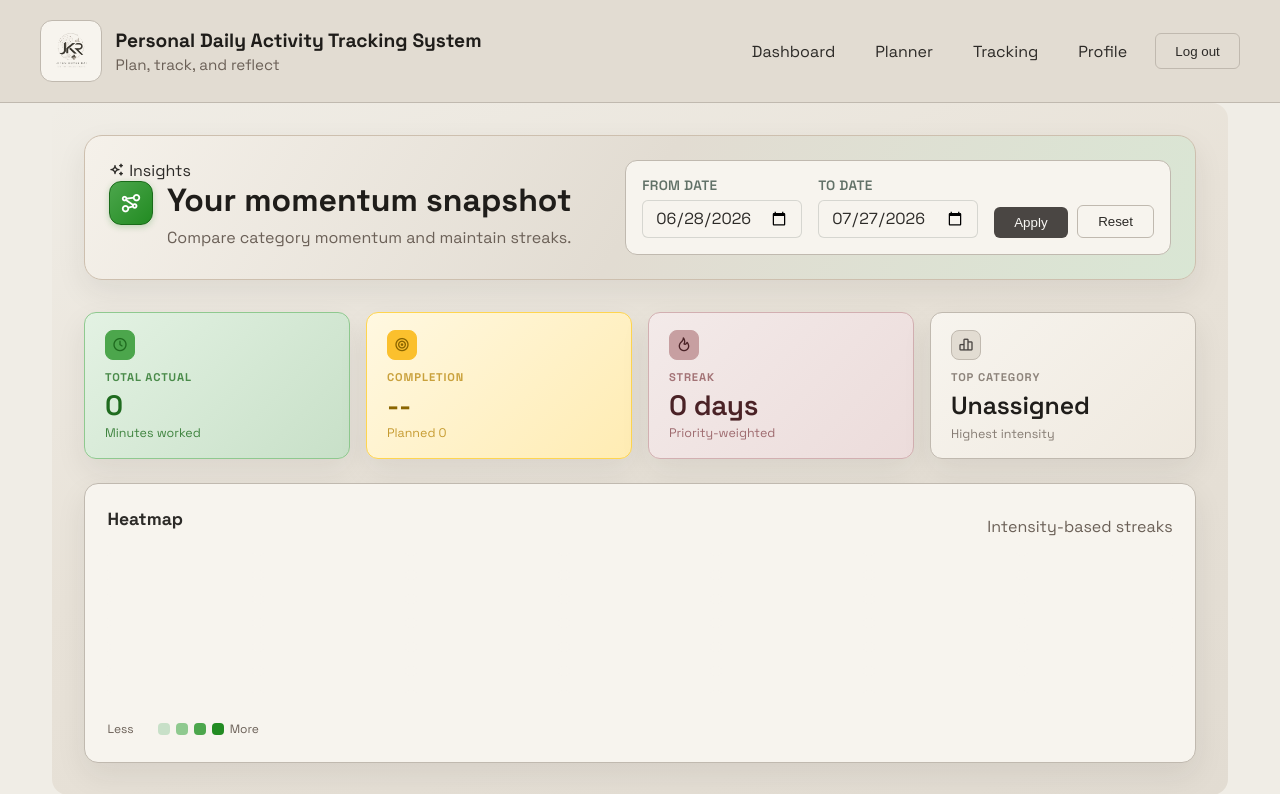
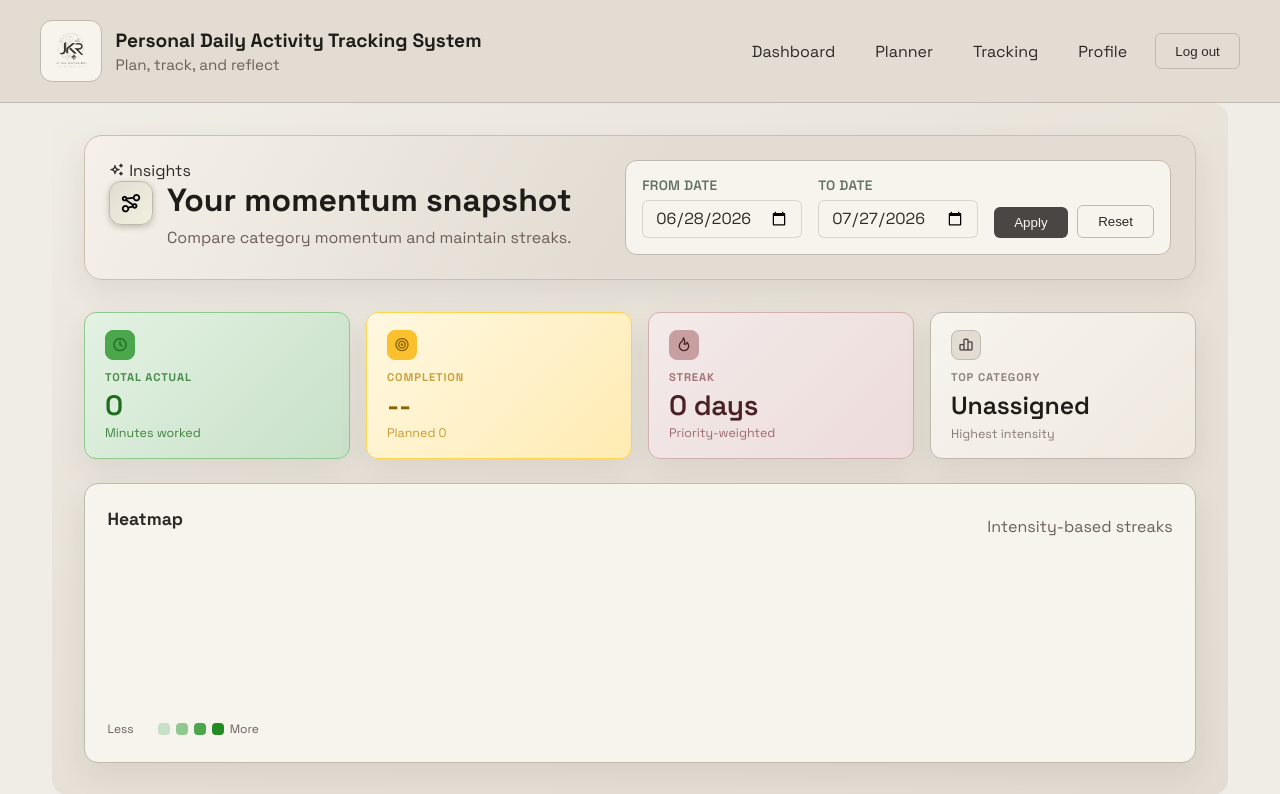
Before and after one commit to Jitenrai21/Personal_Daily_Activity_Tracking_System, a Django app: page /dashboard/ in a window 1280 px wide. Shown: the top 794 px of the page. Run offline with Django 5.2, Linux system fonts and the light colour scheme; the visitor is signed in with stand-in values (Sample User, id 1); data comes from the database, SQL or seed files in the repository; data that the repository does not hold is empty; some libraries are stand-ins or nearby versions.

Commit message:
UI enhancements

```diff
--- a/templates/analytics/dashboard.html
+++ b/templates/analytics/dashboard.html
@@ -61,14 +61,15 @@
 
   <style>
     /* ─── Dashboard shell layout ─────────────────────────────── */
-    /* Gradient starts at --bg-color (#f0ede6) so the shell edge
-       bleeds seamlessly into the page, then deepens toward
-       --main-color (#e2dcd2) — no visible boundary, just warmth. */
-    .dashboard-shell.page-shell {
-      border: none;
-      outline: none;
-      box-shadow: none;
-      background: linear-gradient(160deg, #f0ede6 0%, #e8e2d8 45%, #e2dcd2 100%);
+    /* Double specificity beats base.css's .dashboard-shell rule.
+       Gradient starts exactly at --bg-color (#f0ede6) so the
+       shell edge dissolves into the page — no seam, no border. */
+    .dashboard-shell.page-shell,
+    .dashboard-shell {
+      border: none !important;
+      outline: none !important;
+      box-shadow: none !important;
+      background: linear-gradient(160deg, #f0ede6 0%, #e8e2d8 45%, #e2dcd2 100%) !important;
       border-radius: 16px;
     }
 
@@ -78,7 +79,7 @@
       align-items: flex-start;
       gap: 2rem;
       flex-wrap: wrap;
-      background: linear-gradient(120deg, #f5f1ea 0%, #e2dcd2 50%, #d9e6d4 100%);
+      background: linear-gradient(120deg, #f5f1ea 0%, #e2dcd2 50%, #e2dcd2 100%);
       border-color: #cdbfae;
     }
 
@@ -153,7 +154,7 @@
       gap: 6px;
       background: #ffffff;
       border: 1px solid #8fc98f;
-      color: #1a6b1a;
+      color: #F1F1DF;
       font-size: 0.7rem;
       font-weight: 700;
       text-transform: uppercase;
@@ -165,7 +166,7 @@
 
     .dashboard-eyebrow-pill .ti {
       font-size: 0.8rem;
-      color: #228B22;
+      color: #F1F1DF;
     }
 
     .dashboard-title-row {
@@ -178,18 +179,18 @@
       width: 44px;
       height: 44px;
       border-radius: 12px;
-      background: linear-gradient(135deg, #4ca64c 0%, #228B22 100%);
-      border: 1px solid #1a6b1a;
+      background: linear-gradient(135deg, #e2dcd2 0%, #F1F1DF 100%);
+      border: 1px solid #c0b9af;
       display: flex;
       align-items: center;
       justify-content: center;
       flex-shrink: 0;
-      box-shadow: 0 2px 6px rgba(34, 139, 34, 0.25);
+      box-shadow: 0 2px 6px #c0b9af;
     }
 
     .dashboard-title-icon .ti {
       font-size: 22px;
-      color: #ffffff;
+      color: #000000;
     }
 
     /* ─── KPI cards ──────────────────────────────────────────── */
```
